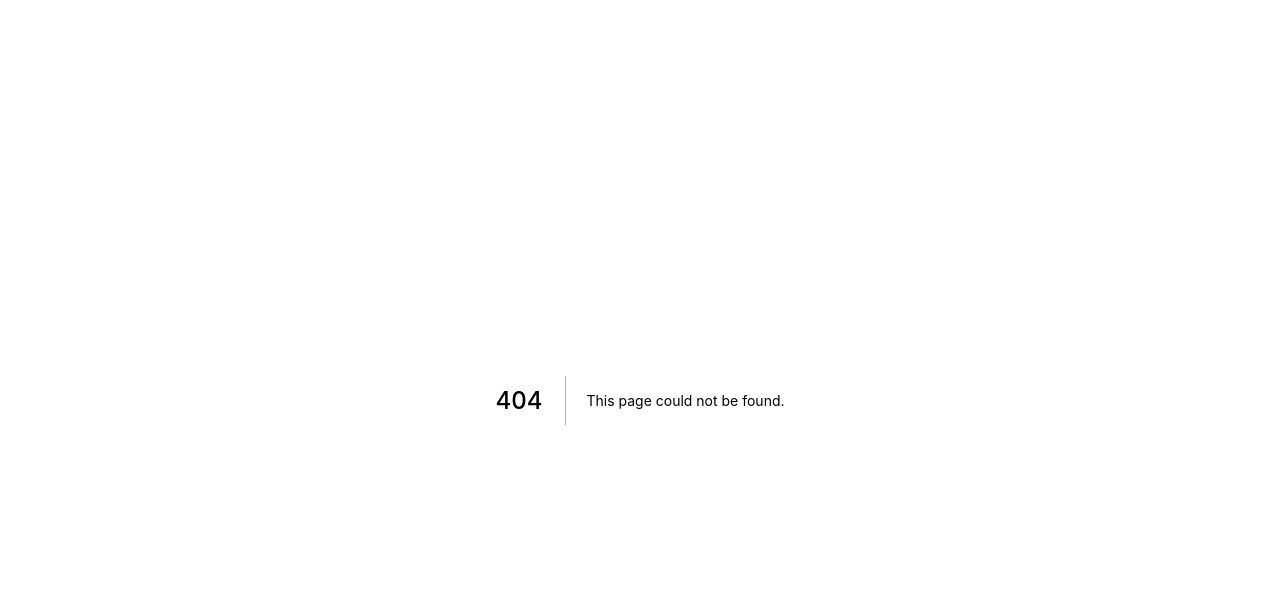
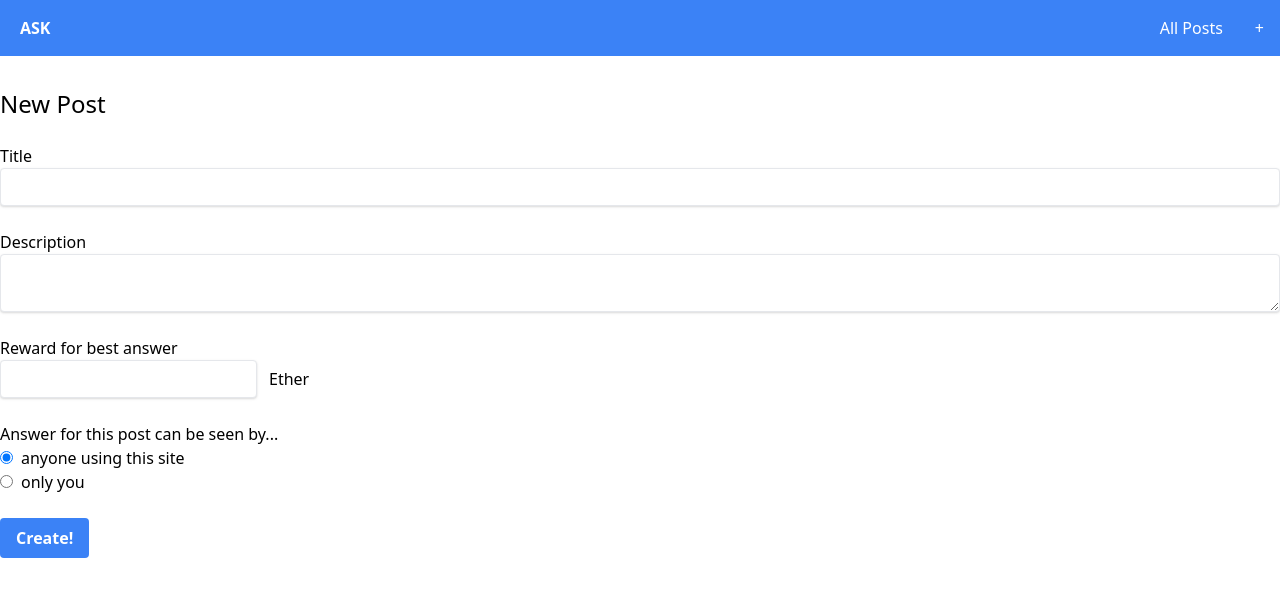
Before and after one commit to ShunsukeNagashima/ask, a Next.js app: page /posts/new in a window 1280 px wide. Before the commit this address had no page. Shown: the top 596 px of the page. Built offline with nearby package versions, Linux system fonts and the light colour scheme.

Commit message:
create new post page

```diff
--- a/package.json
+++ b/package.json
@@ -14,7 +14,8 @@
     "clsx": "^1.1.1",
     "next": "12.0.4",
     "react": "17.0.2",
-    "react-dom": "17.0.2"
+    "react-dom": "17.0.2",
+    "react-hook-form": "^7.20.4"
   },
   "devDependencies": {
     "@types/node": "16.11.10",
--- /dev/null
+++ b/src/pages/posts/new.tsx
@@ -0,0 +1,100 @@
+import React from 'react';
+import { NextPage } from 'next';
+import { useForm } from 'react-hook-form';
+import Layout from '../../components/ui-elements/Layout';
+
+type FormData = {
+  title: string;
+  description: string;
+  reward: number;
+  restrict: boolean;
+};
+
+const NewPost: NextPage = () => {
+  const {
+    register,
+    handleSubmit,
+    formState: { errors },
+  } = useForm<FormData>();
+
+  const onSubmit = handleSubmit((data: FormData) => {
+    console.log(data);
+  });
+
+  return (
+    <Layout>
+      <div className="container mx-auto">
+        <h1>New Post</h1>
+        <form className="space-y-6 mt-6" onSubmit={onSubmit}>
+          <div className="flex flex-col">
+            <label>Title</label>
+            <input
+              className="input"
+              {...register('title', { required: 'This field is required.' })}
+            />
+            <p>{errors.title?.message}</p>
+          </div>
+
+          <div className="flex flex-col">
+            <label>Description</label>
+            <textarea
+              className="input"
+              {...register('description', {
+                required: 'This field is required.',
+              })}
+            ></textarea>
+            <p>{errors.description?.message}</p>
+          </div>
+
+          <div className="flex flex-col">
+            <label>Reward for best answer</label>
+            <div>
+              <input
+                className="input appearance-none"
+                type="number"
+                step="0.000000001"
+                {...register('reward', { required: 'This field is required.' })}
+              />
+              <span className="px-3">Ether</span>
+            </div>
+            <p>{errors.reward?.message}</p>
+          </div>
+
+          <div className="flex flex-col">
+            <label>Answer for this post can be seen by...</label>
+            <div>
+              <label>
+                <input
+                  type="radio"
+                  value="false"
+                  {...register('restrict', {
+                    required: 'This field is required.',
+                  })}
+                  defaultChecked
+                />
+                <span className="ml-2">anyone using this site</span>
+              </label>
+            </div>
+            <div>
+              <label>
+                <input
+                  type="radio"
+                  value="true"
+                  {...register('restrict', { required: true })}
+                />
+                <span className="ml-2">only you</span>
+              </label>
+            </div>
+            <p>{errors.restrict?.message}</p>
+          </div>
+
+          <button className="btn bg-blue-500 hover:bg-blue-700 text-white">
+            Create!
+          </button>
+        </form>
+      </div>
+    </Layout>
+  );
+};
+
+export default NewPost;
--- a/src/styles/styles.css
+++ b/src/styles/styles.css
@@ -9,3 +9,7 @@ h1 {
 .btn {
   @apply flex items-center font-bold py-2 px-4 rounded;
 }
+
+.input {
+  @apply shadow appearance-none border rounded py-2 px-3 text-gray-700 leading-tight;
+}
```
Also changed, not shown: 1 other file (tests, documents, lock files or other folders).
